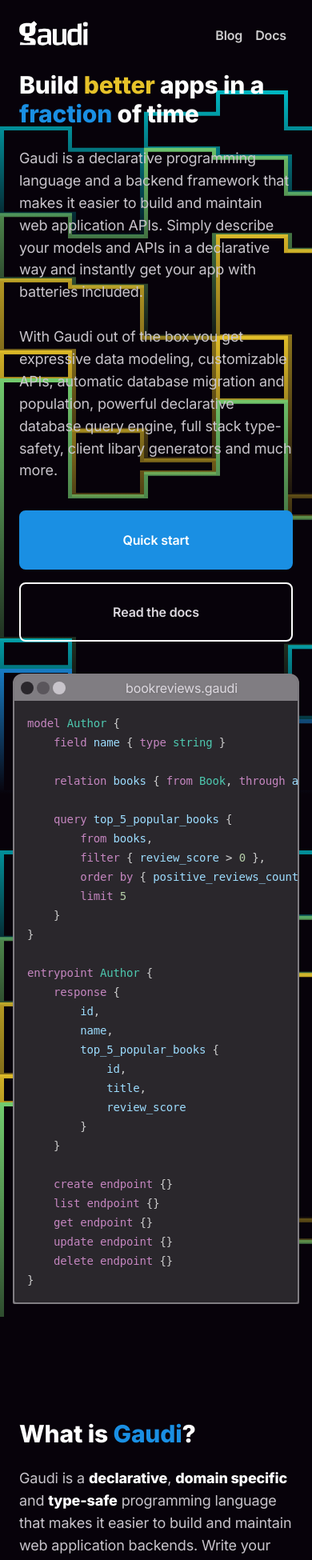
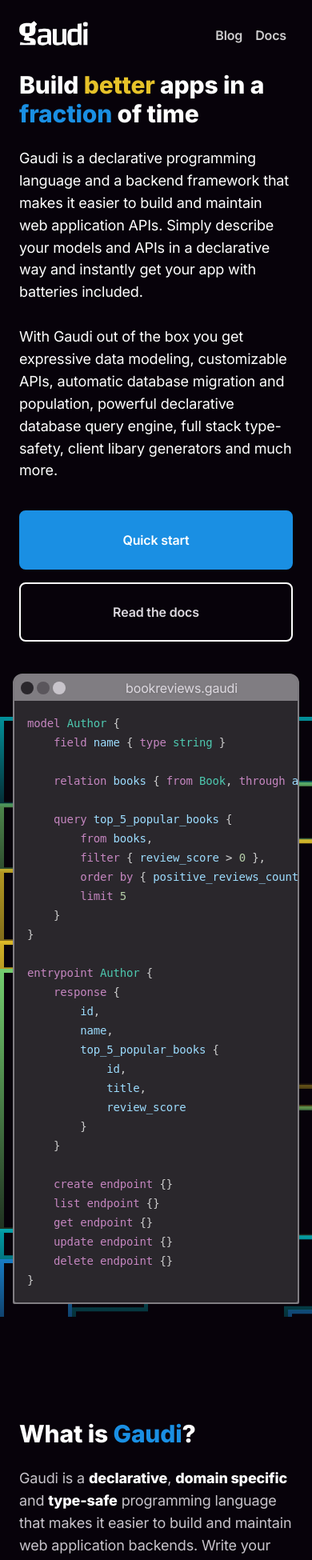
Before and after one commit to gauditech/gaudi-website, a Next.js app: page /home in a window 390 px wide. Shown: the top 1950 px of the page at 80% size. Built offline with nearby package versions, Linux system fonts and the light colour scheme.

Commit message:
more responsive hero bg image

```diff
--- a/components/home/hero.tsx
+++ b/components/home/hero.tsx
@@ -1,12 +1,13 @@
 import { AppWindowFrame } from "@/components/AppWindowFrame";
 import { CodeSnippet } from "@/components/CodeSnippet";
+import { FunctionComponent } from "react";
 
 export default function Hero() {
   return (
     <>
       <section className="relative px-6 sm:px-8 lg:flex lg:w-full lg:items-center lg:justify-between lg:gap-12">
         <div className="lg:mb-10 lg:w-1/2">
-          <div className="lg:mx-auto lg:max-w-2xl">
+          <div className="lg:mx-auto lg:max-w-2xl text-white">
             <h2 className="font-extrabold text-white text-3xl sm:text-5xl lg:text-6xl xl:text-7xl">
               Build <span className="text-yellow-500">better</span> apps in a{" "}
               <span className="text-blue-500">fraction</span> of time
@@ -40,6 +41,8 @@
           </div>
         </div>
         <div className="relative -mx-6 mt-6 overflow-hidden p-4 sm:-mx-8 sm:p-8 md:p-10 lg:mt-0 lg:w-1/2 lg:rounded-l-lg lg:p-16">
+          <BgImage className="block lg:hidden -z-1" />
+
           {/* Gaudi hero code snippet */}
           <AppWindowFrame title="bookreviews.gaudi">
             <CodeSnippet
@@ -48,10 +51,9 @@
           </AppWindowFrame>
         </div>
 
-        <div
-          className="absolute top-0 left-0 w-full h-full -z-1"
-          style={{ backgroundImage: `url(/images/gaudi_pattern4.svg)` }}
-        >
+        <div className="absolute hidden lg:block top-0 left-0 w-full h-full -z-1">
+          <BgImage />
+
           <div className="absolute hidden lg:block inset-0 h-full w-full box-content">
             <div
               className="absolute inset-0 -start-[25%]  bg-gradient-to-r from-gray-900"
@@ -70,3 +72,15 @@
     </>
   );
 }
+
+type BgImageProps = {
+  className?: string;
+};
+const BgImage: FunctionComponent<BgImageProps> = (props) => {
+  return (
+    <div
+      className={`absolute top-0 left-0 w-full h-full ${props.className ?? ""}`}
+      style={{ backgroundImage: `url(/images/gaudi_pattern4.svg)` }}
+    ></div>
+  );
+};
```
